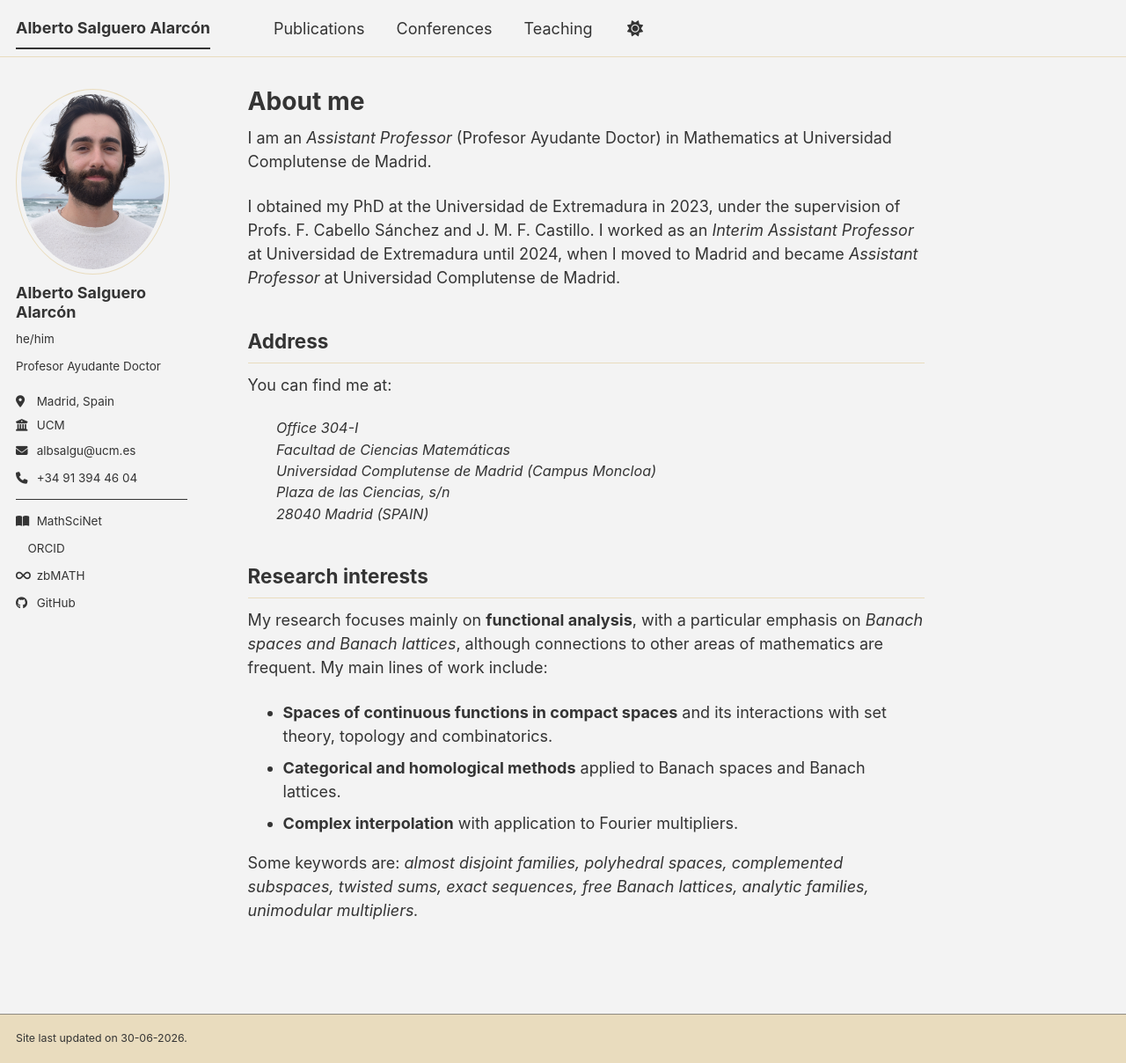
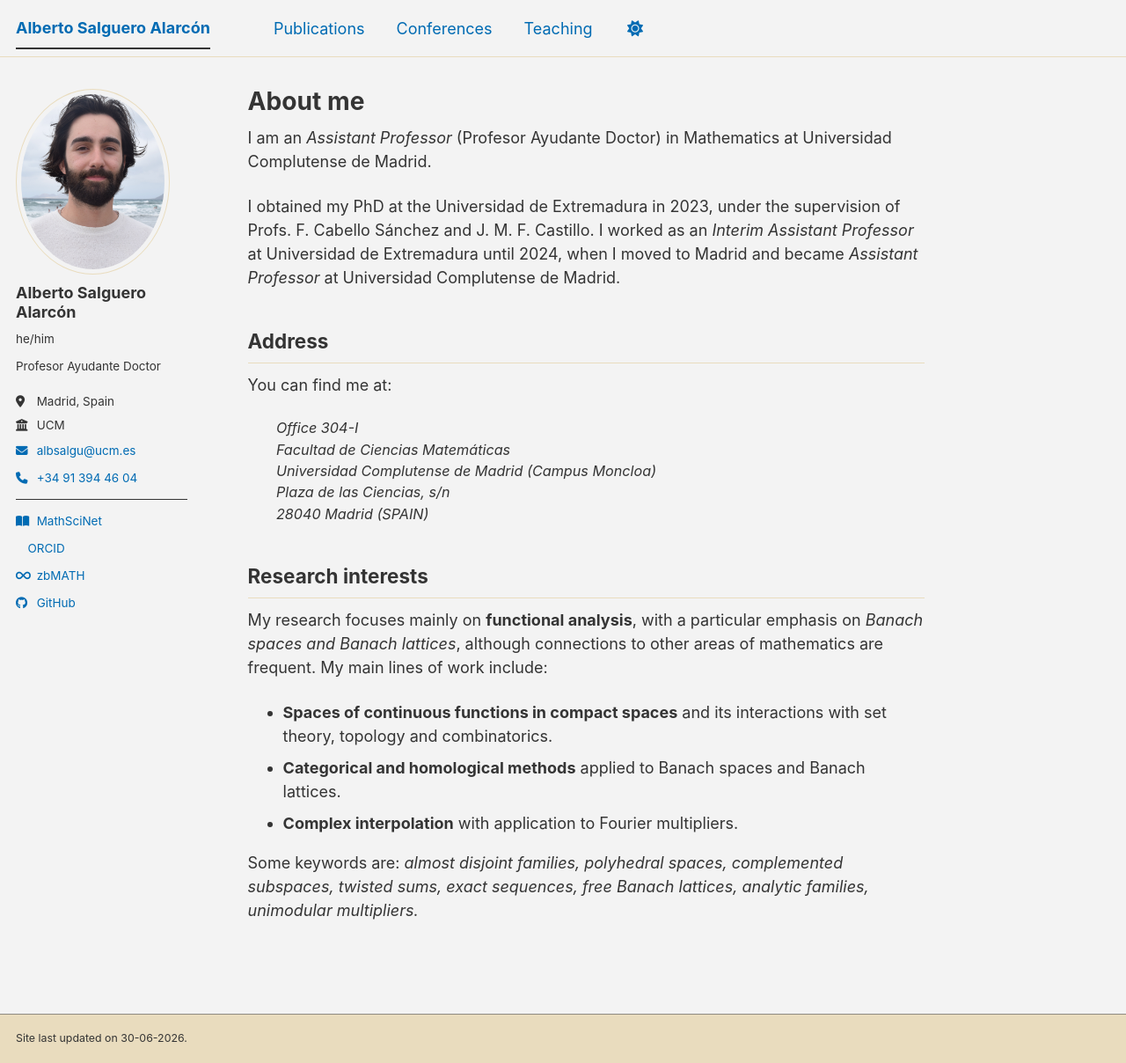
Before and after one commit to salgueroalarcon/salgueroalarcon.github.io, a Jekyll site: the page built from _pages/about.md, in a window 1280 px wide and 1208 px high. Shown: the whole window at 88% size. Built offline with Jekyll 4.4.1, drawn with Linux system fonts in a browser that asks for light colours; a style sheet for code colours, icons or effects is not loaded.

Commit message:
Add custom styles for links and dark mode support

```diff
--- a/_includes/head/custom.html
+++ b/_includes/head/custom.html
@@ -1,7 +1,33 @@
 {% include base_path %}
 
 <!-- start custom head snippets -->
+<style>
+  /* Color normal de los enlaces */
+  a {
+    color: #006bb3 !important;
+  }
 
+  /* Color cuando pasas el ratón por encima (Hover) */
+  a:hover {
+    color: #ff5722 !important;
+  }
+
+ /* === MODO NOCHE AUTOMÁTICO === */
+  @media (prefers-color-scheme: dark) {
+
+    /* Color de los enlaces en la oscuridad */
+    a {
+      color: #66b3ff !important; /* Un azul más claro/brillante para que contraste bien sobre fondo oscuro */
+    }
+
+    /* Color al pasar el ratón en la oscuridad */
+    a:hover {
+      color: #ffb74d !important; /* Un naranja más suave o pastel para que no sature la vista de noche */
+    }
+
+  }
+</style>
+</style>
 <!-- Support for Academicons -->
 <link rel="preload" href="https://cdn.jsdelivr.net/gh/jpswalsh/academicons@1/css/academicons.min.css" as="style" onload="this.onload=null;this.rel='stylesheet'">
 <noscript><link rel="stylesheet" href="https://cdn.jsdelivr.net/gh/jpswalsh/academicons@1/css/academicons.min.css"></noscript>
```
